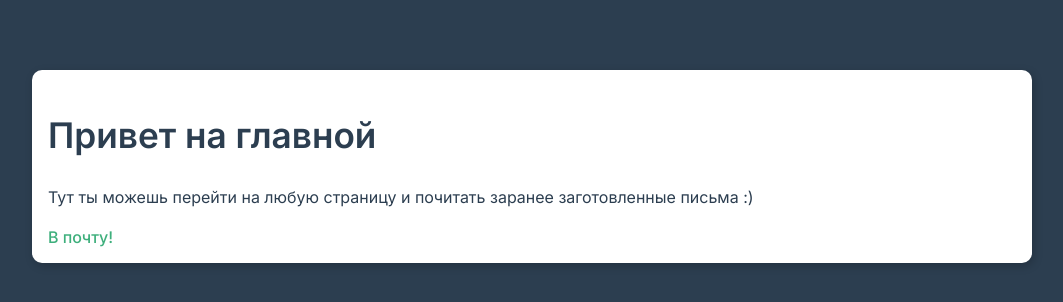
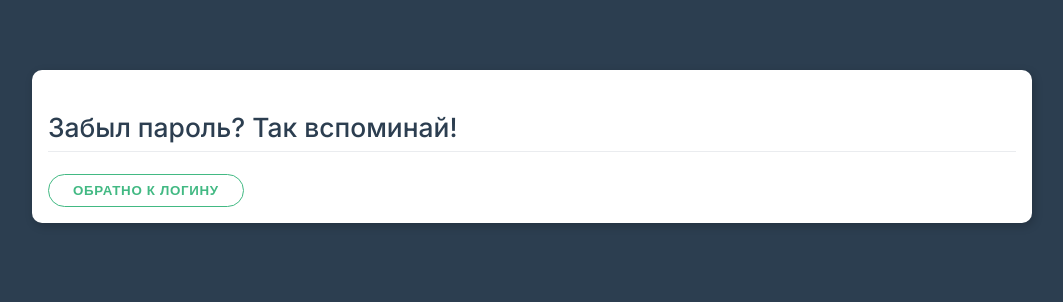
Before and after one commit to barzankaevMohdan/vue-router, a Vue app: page /forget in a window 1280 px wide. Before the commit this address led to /dashboard. Shown: the top 302 px of the page, without its empty margins (108-1171 px from the left). Built offline with nearby package versions, Linux system fonts and the light colour scheme.

Commit message:
lazy loading

```diff
--- a/src/router.js
+++ b/src/router.js
@@ -2,9 +2,11 @@ import { createRouter, createWebHistory } from 'vue-router'
 import Login from './views/Login'
 import Forget from './views/Forget'
 import Dashboard from './views/Dashboard'
-import Mail from './views/Mail'
+// import Mail from './views/Mail'
 import AppEmailBody from './components/AppEmailBody'
 import NotFound from './views/NotFound'
+
+const Mail = () => import('./views/Mail')
 
 const router = createRouter({
     history: createWebHistory(),
@@ -27,14 +29,14 @@ const router = createRouter({
     linkExactActiveClass: 'active'
 })
 
-router.beforeEach((to, from, next) => {
-    console.log('beforeEach')
-    if(to.meta.cantEnter) {
-        next({name: 'home'})
-    }else {
-        next()
-    }
-})
+// router.beforeEach((to, from, next) => {
+//     console.log('beforeEach')
+//     if(to.meta.cantEnter) {
+//         next({name: 'home'})
+//     }else {
+//         next()
+//     }
+// })
 
 router.afterEach(() => {
     console.log('afterEach')
--- a/src/views/Dashboard.vue
+++ b/src/views/Dashboard.vue
@@ -2,7 +2,7 @@
   <div class="card">
     <h1>Привет на главной</h1>
     <p>Тут ты можешь перейти на любую страницу и почитать заранее заготовленные письма :)</p>
-    <router-link :to="{name: 'email'}">В почту!</router-link>
+    <!-- <router-link :to="{name: 'email'}">В почту!</router-link> -->
   </div>
 </template>
 
@@ -10,15 +10,15 @@
 export default {
   beforeRouteEnter() {
     console.log('beforeRouteEnter')
-  },
-  beforeRouteLeave(to, from, next) {
-    const answer = confirm('Вы уверены что хотите перейти?')
-    if(answer) {
-      next()
-    }else {
-      next(false)
-    }
   }
+  // beforeRouteLeave(to, from, next) {
+  //   const answer = confirm('Вы уверены что хотите перейти?')
+  //   if(answer) {
+  //     next()
+  //   }else {
+  //     next(false)
+  //   }
+  // }
 }
 </script>
 
--- a/src/views/Forget.vue
+++ b/src/views/Forget.vue
@@ -3,7 +3,7 @@
     <h2>Забыл пароль? Так вспоминай!</h2>
 
     <button class="btn" @click="goBack" >Обратно к логину</button>
-    <button class="btn" @click="$router.push('/login')" >Обратно к логину 2</button>
+    <!-- <button class="btn" @click="$router.push('/login')" >Обратно к логину 2</button> -->
   </div>
 </template>
 
```
